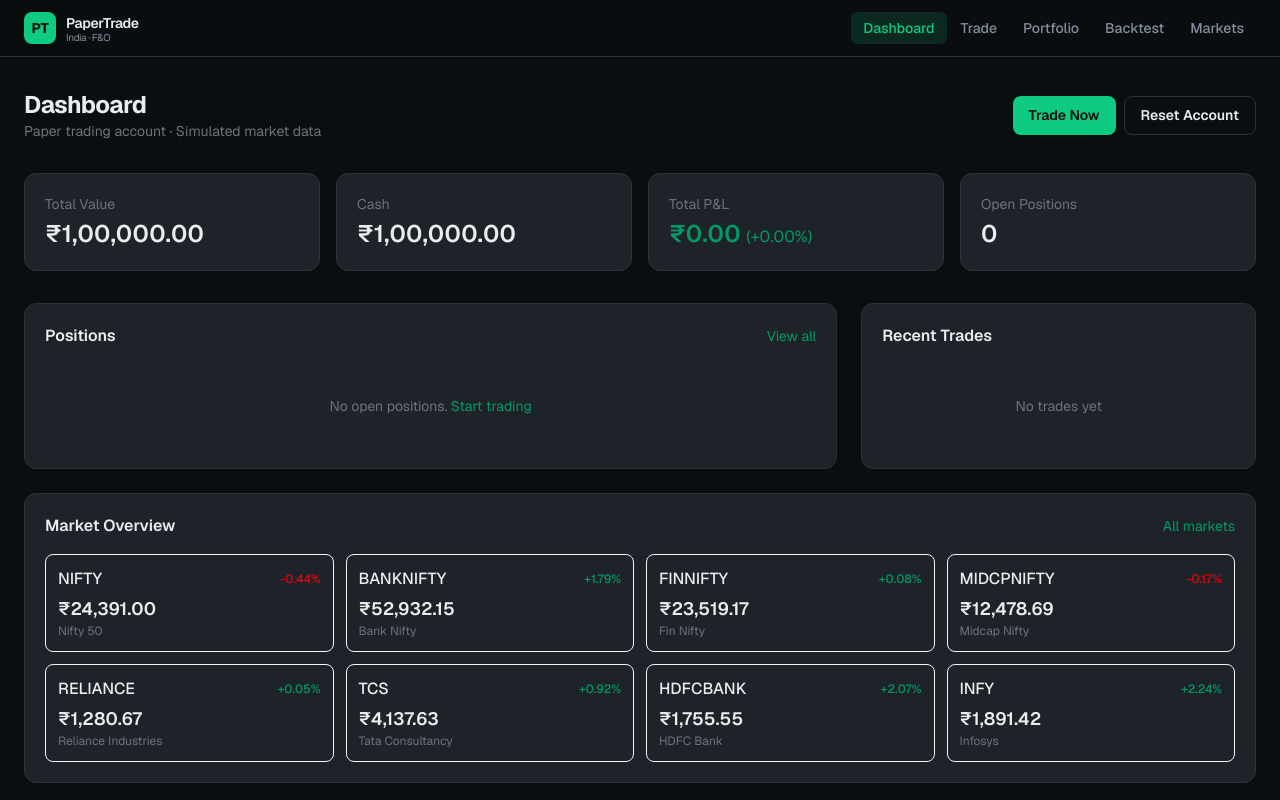
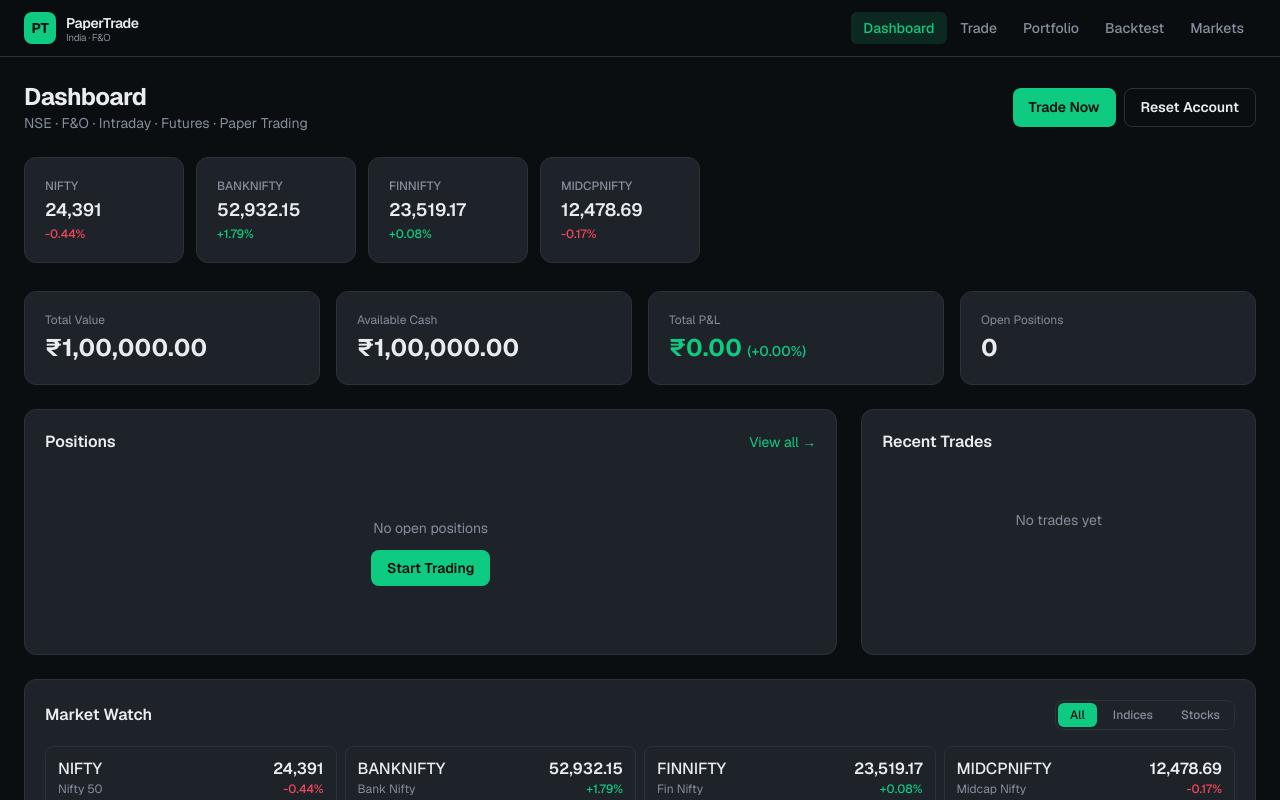
Before and after one commit to darshnov2005-code/Paper-trading-and-backtesting, a Next.js app: page / in a window 1280 px wide. Shown: the top 800 px of the page. Built offline with nearby package versions, Linux system fonts and the light colour scheme.

Commit message:
Dark trading terminal Dashboard with Indian indices (Nifty/BankNifty) + F&O stocks + INR

```diff
--- a/src/app/page.tsx
+++ b/src/app/page.tsx
@@ -10,120 +10,87 @@ import type { MarketSymbol } from "@/types";
 export default function Dashboard() {
   const { portfolio, totalValue, totalPnL, updatePrices, resetPortfolio } = usePortfolio();
   const [markets, setMarkets] = useState<MarketSymbol[]>([]);
+  const [filter, setFilter] = useState<"all" | "index" | "stock">("all");
 
   useEffect(() => {
+    const load = () => {
       const prices = getSimulatedPrices();
       setMarkets(prices);
       const map: Record<string, number> = {};
       prices.forEach((p) => (map[p.symbol] = p.price));
       updatePrices(map);
-
-    const id = setInterval(() => {
-      const next = getSimulatedPrices();
-      setMarkets(next);
-      const m: Record<string, number> = {};
-      next.forEach((p) => (m[p.symbol] = p.price));
-      updatePrices(m);
-    }, 15000);
+    };
+    load();
+    const id = setInterval(load, 8000);
     return () => clearInterval(id);
   }, [updatePrices]);
 
   const positions = Object.values(portfolio.positions);
-  const recentTrades = portfolio.trades.slice(0, 5);
+  const recentTrades = portfolio.trades.slice(0, 6);
+  const indices = markets.filter((m) => m.type === "index");
+  const stocks = markets.filter((m) => m.type === "stock");
+  const displayMarkets = filter === "index" ? indices : filter === "stock" ? stocks : markets;
 
   return (
-    <div className="mx-auto max-w-7xl px-4 py-8 sm:px-6">
-      <div className="mb-8 flex flex-wrap items-center justify-between gap-4">
+    <div className="mx-auto max-w-7xl px-4 py-6 sm:px-6">
+      <div className="mb-6 flex flex-wrap items-center justify-between gap-4">
         <div>
           <h1 className="text-2xl font-bold tracking-tight">Dashboard</h1>
-          <p className="text-sm text-zinc-500">Paper trading account · Simulated market data</p>
+          <p className="text-sm text-[var(--muted)]">NSE · F&O · Intraday · Futures · Paper Trading</p>
         </div>
         <div className="flex gap-2">
-          <Link href="/trade" className="btn btn-primary">
-            Trade Now
-          </Link>
+          <Link href="/trade" className="btn btn-primary">Trade Now</Link>
           <button
-            onClick={() => {
-              if (confirm("Reset portfolio to $100,000? This cannot be undone.")) {
-                resetPortfolio();
-              }
-            }}
+            onClick={() => { if (confirm("Reset paper account to ₹10,00,000?")) resetPortfolio(); }}
             className="btn btn-secondary"
-          >
-            Reset Account
-          </button>
+          >Reset Account</button>
         </div>
       </div>
 
-      <div className="mb-8 grid gap-4 sm:grid-cols-2 lg:grid-cols-4">
-        <div className="card">
-          <p className="text-sm text-zinc-500">Total Value</p>
-          <p className="mt-1 text-2xl font-semibold">{formatCurrency(totalValue)}</p>
+      {/* Index Ticker */}
+      <div className="mb-6 flex gap-3 overflow-x-auto pb-1">
+        {indices.map((idx) => (
+          <Link key={idx.symbol} href={`/trade?symbol=${idx.symbol}`} className="card card-hover flex min-w-[160px] flex-col gap-0.5 px-4 py-3">
+            <span className="text-xs font-medium text-[var(--muted)]">{idx.symbol}</span>
+            <span className="text-lg font-semibold">{new Intl.NumberFormat("en-IN").format(idx.price)}</span>
+            <span className={cn("text-xs font-medium", idx.changePercent >= 0 ? "pos" : "neg")}>{formatPercent(idx.changePercent)}</span>
+          </Link>
+        ))}
       </div>
-        <div className="card">
-          <p className="text-sm text-zinc-500">Cash</p>
-          <p className="mt-1 text-2xl font-semibold">{formatCurrency(portfolio.cash)}</p>
-        </div>
-        <div className="card">
-          <p className="text-sm text-zinc-500">Total P&amp;L</p>
-          <p
-            className={cn(
-              "mt-1 text-2xl font-semibold",
-              totalPnL.value >= 0 ? "text-emerald-600" : "text-red-600"
-            )}
-          >
-            {formatCurrency(totalPnL.value)}{" "}
-            <span className="text-base font-normal">({formatPercent(totalPnL.percent)})</span>
-          </p>
-        </div>
-        <div className="card">
-          <p className="text-sm text-zinc-500">Open Positions</p>
-          <p className="mt-1 text-2xl font-semibold">{positions.length}</p>
-        </div>
+
+      {/* Stats */}
+      <div className="mb-6 grid gap-4 sm:grid-cols-2 lg:grid-cols-4">
+        <div className="card"><p className="text-xs text-[var(--muted)]">Total Value</p><p className="mt-1 text-2xl font-bold">{formatCurrency(totalValue)}</p></div>
+        <div className="card"><p className="text-xs text-[var(--muted)]">Available Cash</p><p className="mt-1 text-2xl font-bold">{formatCurrency(portfolio.cash)}</p></div>
+        <div className="card"><p className="text-xs text-[var(--muted)]">Total P&L</p><p className={cn("mt-1 text-2xl font-bold", totalPnL.value >= 0 ? "pos" : "neg")}>{formatCurrency(totalPnL.value)} <span className="text-sm font-medium">({formatPercent(totalPnL.percent)})</span></p></div>
+        <div className="card"><p className="text-xs text-[var(--muted)]">Open Positions</p><p className="mt-1 text-2xl font-bold">{positions.length}</p></div>
       </div>
 
       <div className="grid gap-6 lg:grid-cols-3">
         <div className="card lg:col-span-2">
           <div className="mb-4 flex items-center justify-between">
             <h2 className="font-semibold">Positions</h2>
-            <Link href="/portfolio" className="text-sm text-emerald-600 hover:underline">
-              View all
-            </Link>
+            <Link href="/portfolio" className="text-sm text-[var(--green)] hover:underline">View all →</Link>
           </div>
           {positions.length === 0 ? (
-            <p className="py-8 text-center text-sm text-zinc-500">
-              No open positions.{" "}
-              <Link href="/trade" className="text-emerald-600 hover:underline">
-                Start trading
-              </Link>
-            </p>
+            <div className="flex flex-col items-center justify-center py-12 text-center">
+              <p className="text-sm text-[var(--muted)]">No open positions</p>
+              <Link href="/trade" className="mt-3 btn btn-primary text-sm">Start Trading</Link>
+            </div>
           ) : (
             <div className="overflow-x-auto">
               <table className="w-full text-sm">
-                <thead>
-                  <tr className="border-b border-zinc-200 text-left text-zinc-500 dark:border-zinc-700">
-                    <th className="pb-2 font-medium">Symbol</th>
-                    <th className="pb-2 font-medium">Qty</th>
-                    <th className="pb-2 font-medium">Avg Cost</th>
-                    <th className="pb-2 font-medium">Price</th>
-                    <th className="pb-2 font-medium">P&amp;L</th>
-                  </tr>
-                </thead>
+                <thead><tr className="border-b border-[var(--border)] text-left text-[var(--muted)]">
+                  <th className="pb-2 font-medium">Symbol</th><th className="pb-2 font-medium">Qty</th><th className="pb-2 font-medium">Avg</th><th className="pb-2 font-medium">LTP</th><th className="pb-2 font-medium">P&L</th>
+                </tr></thead>
                 <tbody>
                   {positions.map((p) => (
-                    <tr key={p.symbol} className="border-b border-zinc-100 dark:border-zinc-800">
-                      <td className="py-2.5 font-medium">{p.symbol}</td>
-                      <td className="py-2.5">{p.quantity.toFixed(4)}</td>
-                      <td className="py-2.5">{formatCurrency(p.avgCost)}</td>
-                      <td className="py-2.5">{formatCurrency(p.currentPrice)}</td>
-                      <td
-                        className={cn(
-                          "py-2.5",
-                          p.unrealizedPnL >= 0 ? "text-emerald-600" : "text-red-600"
-                        )}
-                      >
-                        {formatCurrency(p.unrealizedPnL)} ({formatPercent(p.unrealizedPnLPercent)})
-                      </td>
+                    <tr key={p.symbol} className="border-b border-[var(--border)]/50">
+                      <td className="py-3 font-medium">{p.symbol}</td>
+                      <td className="py-3">{p.quantity}</td>
+                      <td className="py-3">{new Intl.NumberFormat("en-IN").format(p.avgCost)}</td>
+                      <td className="py-3">{new Intl.NumberFormat("en-IN").format(p.currentPrice)}</td>
+                      <td className={cn("py-3 font-medium", p.unrealizedPnL >= 0 ? "pos" : "neg")}>{formatCurrency(p.unrealizedPnL)} <span className="text-xs">({formatPercent(p.unrealizedPnLPercent)})</span></td>
                     </tr>
                   ))}
                 </tbody>
@@ -134,25 +101,14 @@ export default function Dashboard() {
 
         <div className="card">
           <h2 className="mb-4 font-semibold">Recent Trades</h2>
-          {recentTrades.length === 0 ? (
-            <p className="py-8 text-center text-sm text-zinc-500">No trades yet</p>
-          ) : (
+          {recentTrades.length === 0 ? <p className="py-10 text-center text-sm text-[var(--muted)]">No trades yet</p> : (
             <ul className="space-y-3">
               {recentTrades.map((t) => (
                 <li key={t.id} className="flex items-center justify-between text-sm">
-                  <div>
-                    <span
-                      className={cn(
-                        "mr-2 inline-block rounded px-1.5 py-0.5 text-xs font-medium",
-                        t.side === "buy"
-                          ? "bg-emerald-100 text-emerald-700 dark:bg-emerald-900 dark:text-emerald-300"
-                          : "bg-red-100 text-red-700 dark:bg-red-900 dark:text-red-300"
-                      )}
-                    >
-                      {t.side.toUpperCase()}
-                    </span>
+                  <div className="flex items-center gap-2">
+                    <span className={cn("rounded px-1.5 py-0.5 text-[10px] font-bold uppercase", t.side === "buy" ? "bg-[var(--green)]/20 text-[var(--green)]" : "bg-[var(--red)]/20 text-[var(--red)]")}>{t.side}</span>
                     <span className="font-medium">{t.symbol}</span>
-                    <span className="text-zinc-500"> × {t.quantity.toFixed(2)}</span>
+                    <span className="text-[var(--muted)]">×{t.quantity}</span>
                   </div>
                   <span>{formatCurrency(t.total)}</span>
                 </li>
@@ -163,32 +119,19 @@ export default function Dashboard() {
       </div>
 
       <div className="mt-6 card">
-        <div className="mb-4 flex items-center justify-between">
-          <h2 className="font-semibold">Market Overview</h2>
-          <Link href="/markets" className="text-sm text-emerald-600 hover:underline">
-            All markets
-          </Link>
+        <div className="mb-4 flex flex-wrap items-center justify-between gap-3">
+          <h2 className="font-semibold">Market Watch</h2>
+          <div className="flex gap-1 rounded-lg border border-[var(--border)] p-0.5">
+            {(["all", "index", "stock"] as const).map((f) => (
+              <button key={f} onClick={() => setFilter(f)} className={cn("rounded-md px-3 py-1 text-xs font-medium capitalize transition", filter === f ? "bg-[var(--green)] text-[#0b0e11]" : "text-[var(--muted)] hover:text-white")}>{f === "all" ? "All" : f === "index" ? "Indices" : "Stocks"}</button>
+            ))}
           </div>
-        <div className="grid gap-3 sm:grid-cols-2 lg:grid-cols-4">
-          {markets.slice(0, 8).map((m) => (
-            <Link
-              key={m.symbol}
-              href={`/trade?symbol=${m.symbol}`}
-              className="rounded-lg border border-zinc-100 p-3 transition hover:border-emerald-200 hover:bg-emerald-50/50 dark:border-zinc-800 dark:hover:border-emerald-900 dark:hover:bg-emerald-950/30"
-            >
-              <div className="flex items-center justify-between">
-                <span className="font-medium">{m.symbol}</span>
-                <span
-                  className={cn(
-                    "text-xs font-medium",
-                    m.changePercent >= 0 ? "text-emerald-600" : "text-red-600"
-                  )}
-                >
-                  {formatPercent(m.changePercent)}
-                </span>
         </div>
-              <p className="mt-1 text-lg font-semibold">{formatCurrency(m.price)}</p>
-              <p className="text-xs text-zinc-500">{m.name}</p>
+        <div className="grid gap-2 sm:grid-cols-2 lg:grid-cols-4">
+          {displayMarkets.map((m) => (
+            <Link key={m.symbol} href={`/trade?symbol=${m.symbol}`} className="flex items-center justify-between rounded-lg border border-[var(--border)] px-3 py-2.5 transition hover:border-[var(--green)]/40 hover:bg-[var(--card-hover)]">
+              <div><div className="font-medium">{m.symbol}</div><div className="text-xs text-[var(--muted)]">{m.name}</div></div>
+              <div className="text-right"><div className="font-semibold">{new Intl.NumberFormat("en-IN").format(m.price)}</div><div className={cn("text-xs font-medium", m.changePercent >= 0 ? "pos" : "neg")}>{formatPercent(m.changePercent)}</div></div>
             </Link>
           ))}
         </div>
```
Lines whose indentation alone changed are shown as unchanged.
